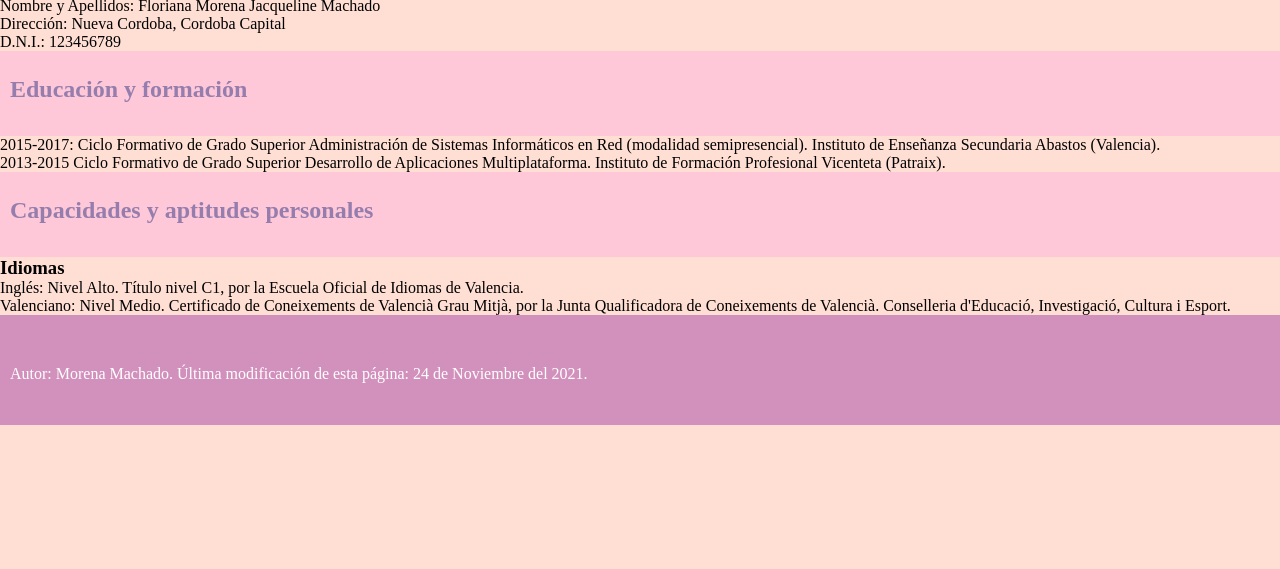
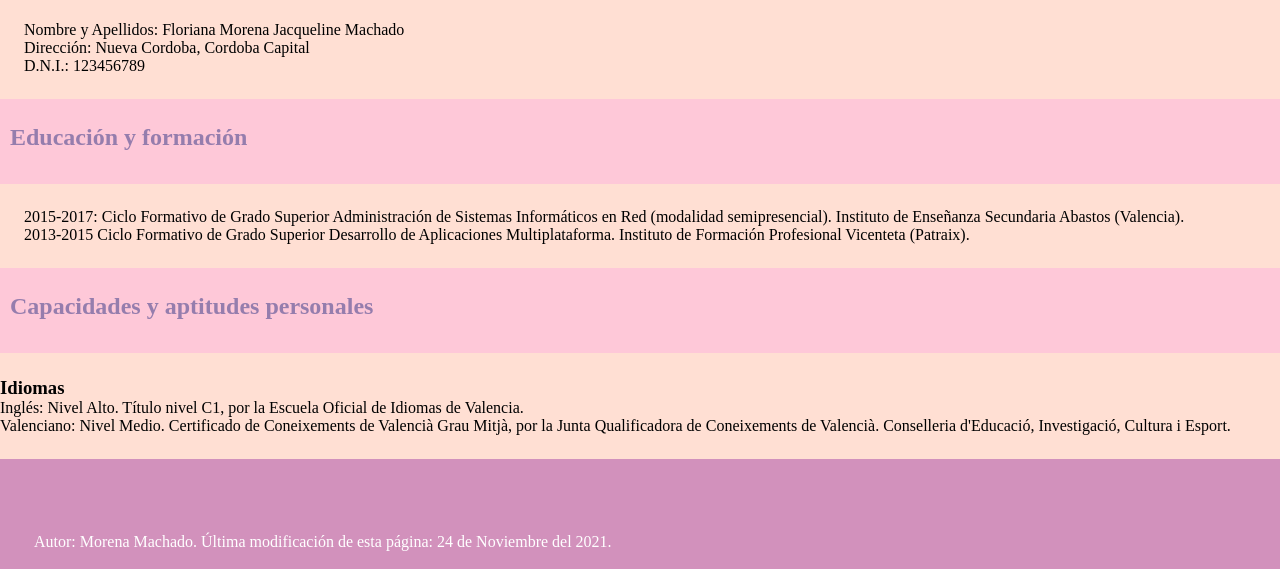
Before and after one commit to morenam9/practicasparticular, a plain HTML site: page 04cv/index.html in a window 1280 px wide. Shown: the part 342-911 px from the top of the page. Before the commit the page ends 800 px from the top, so only its background shows below. Drawn offline with Linux system fonts and the light colour scheme.

Commit message:
Actualizacion del contenido y estilos

```diff
--- a/04cv/css/estilos.css
+++ b/04cv/css/estilos.css
@@ -7,6 +7,10 @@ body{
     background-color: #ffdfd3;
     width: 100%;
 
+}
+
+p{
+    margin: 3vh;
 }
 
 h1{
--- a/04cv/index.html
+++ b/04cv/index.html
@@ -26,8 +26,9 @@
             <span>2013-2015</span> Ciclo Formativo de Grado Superior Desarrollo de Aplicaciones Multiplataforma. <span>Instituto de Formación Profesional Vicenteta </span>(Patraix).
         </p>
         <h2>Capacidades y aptitudes personales</h2>
-        <h3>Idiomas</h3>
+
         <p>
+            <h3>Idiomas</h3>
             <span>Inglés:</span> Nivel Alto. Título nivel C1, por la <span>Escuela Oficial de Idiomas de Valencia.</span> <br>
             <span>Valenciano:</span> Nivel Medio. Certificado de Coneixements de Valencià Grau Mitjà, por la <span>Junta Qualificadora de Coneixements de Valencià</span>. Conselleria d'Educació, Investigació, Cultura i Esport.
         </p>
```
